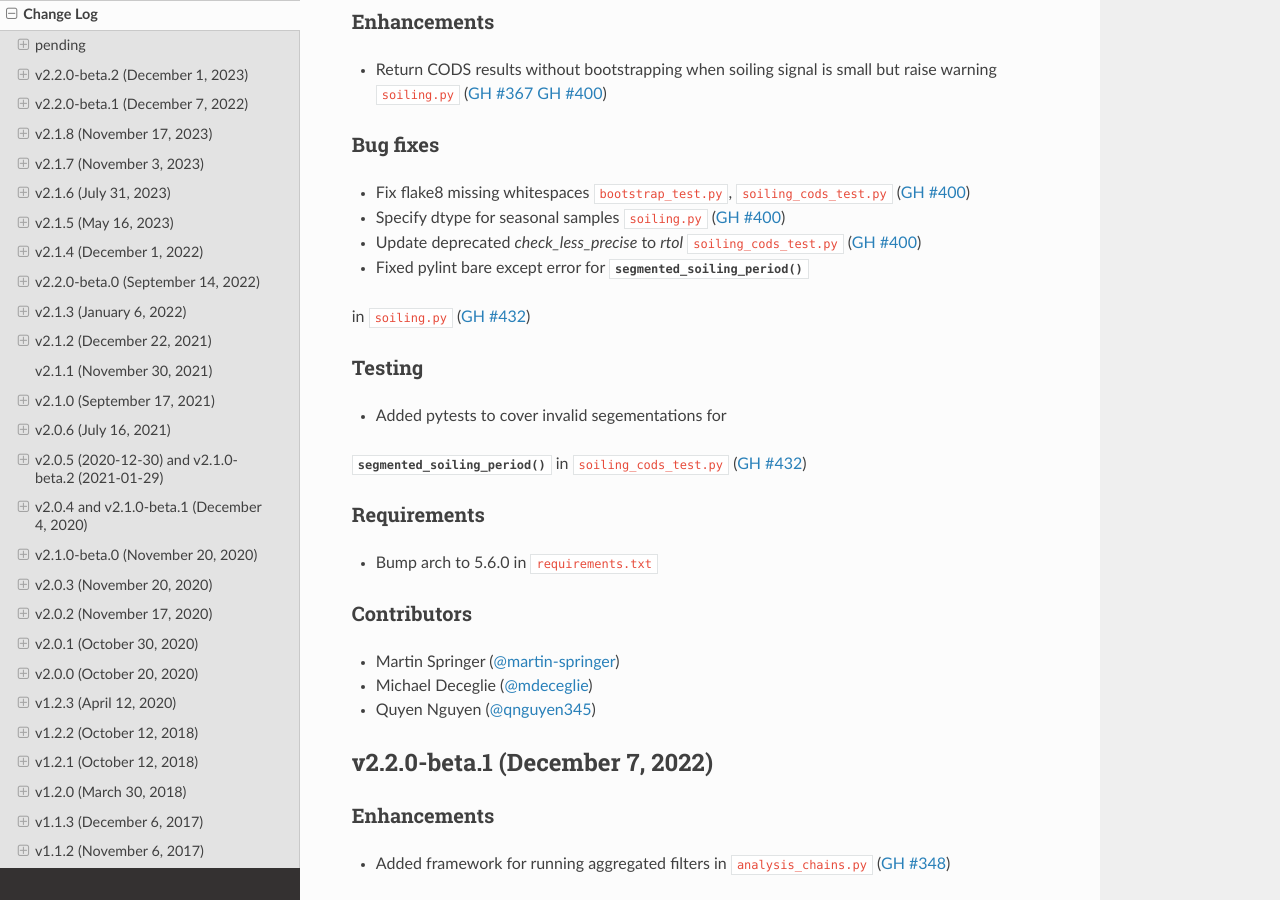
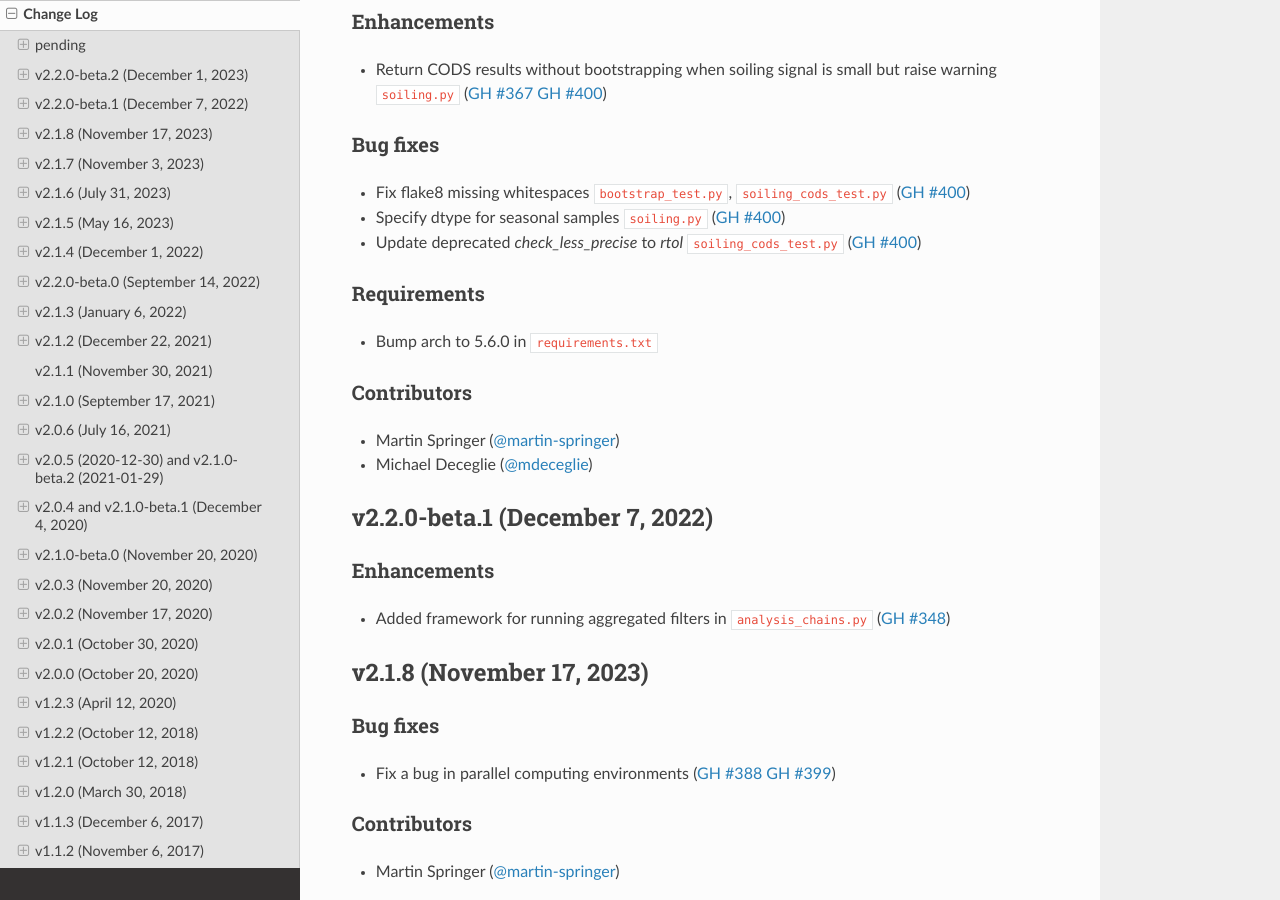
Before and after one commit to NREL/rdtools, a Sphinx documentation site: the page built from docs/sphinx/source/changelog.rst, in a window 1280 px wide and 900 px high, scrolled down 4801 px. Built offline with Sphinx 7.4.7 and the Read the Docs theme 3.1.0, drawn with Linux system fonts in a browser that asks for light colours; pages that are not in the unit, such as notebooks, are missing from menus.

Commit message:
deleted updates in wrong changelogs

```diff
--- a/docs/sphinx/source/changelog/v2.2.0-beta.2.rst
+++ b/docs/sphinx/source/changelog/v2.2.0-beta.2.rst
@@ -12,13 +12,6 @@ Bug fixes
 * Fix flake8 missing whitespaces ``bootstrap_test.py``, ``soiling_cods_test.py`` (:pull:`400`)
 * Specify dtype for seasonal samples ``soiling.py`` (:pull:`400`)
 * Update deprecated `check_less_precise` to `rtol` ``soiling_cods_test.py`` (:pull:`400`)
-* Fixed pylint bare except error for :py:func:`~rdtools.soiling.segmented_soiling_period`
-in ``soiling.py`` (:pull:`432`)
-
-Testing
--------
-* Added pytests to cover invalid segementations for
-:py:func:`~rdtools.soiling.segmented_soiling_period` in ``soiling_cods_test.py`` (:pull:`432`)
 
 Requirements
 ------------
@@ -28,4 +21,3 @@ Contributors
 ------------
 * Martin Springer (:ghuser:`martin-springer`)
 * Michael Deceglie (:ghuser:`mdeceglie`)
-* Quyen Nguyen (:ghuser:`qnguyen345`)
```
